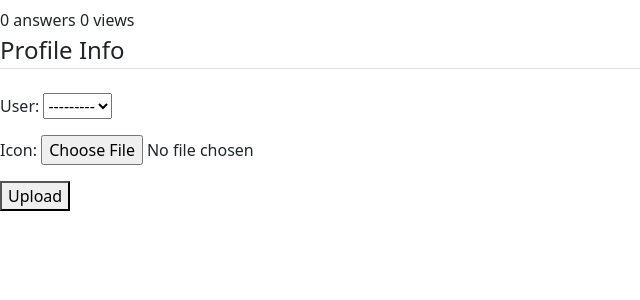
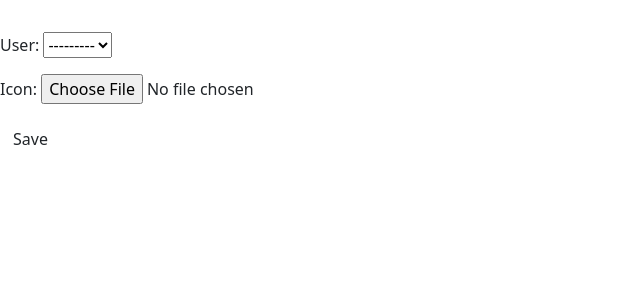
Before and after one commit to zura-chkhaidze/stackoverflowClone-master, a Django app: page /profile/ in a window 1280 px wide. Shown: the part 56-356 px from the top of the page, without its empty margins (0-640 px from the left). Run offline with Django 4.2, Linux system fonts and the light colour scheme; some libraries are stand-ins or nearby versions.

Commit message:
zura edits: user Profile page and picture apload

```diff
--- a/templates/users/profile.html
+++ b/templates/users/profile.html
@@ -1,21 +1,15 @@
 {% extends "base.html"%} {% load crispy_forms_tags %} {% block content %}
+
 <div class="content-section">
-  <div class="media">
-    <div class="media">
+  <img class="rounded-circle account-img" src="{{ user.profile.icon.url }}" />
+  <div>
 
-      <div class="media-body">
-        <h2 class="account-heading">{{ user.username }}</h2>
-        <span>{{ question.answer_set.all|length }} answers</span>
-        <span>{{ question.views_set.all|length }} views</span>
-      </div>
-    </div>
+    <h2 class="account-heading">{{ user.username }}</h2>
+  </div>
+  <form method="POST" class="post-form" enctype="multipart/form-data">
+    {% csrf_token %} {{ form.as_p }}
+    <button type="submit" class="save btn btn-default">Save</button>
+  </form>
+</div>
 
-    <form method = "post" enctype="multipart/form-data">
-      <legend class="border-bottom mb-4">Profile Info</legend>
-      {% csrf_token %}
-      {{ form.as_p }}
-      <button type="submit">Upload</button>
-    </form>
-  <!-- FORM HERE -->
-</div>
 {% endblock content %}
--- a/users/apps.py
+++ b/users/apps.py
@@ -4,3 +4,6 @@ from django.apps import AppConfig
 class UsersConfig(AppConfig):
     default_auto_field = 'django.db.models.BigAutoField'
     name = 'users'
+
+    def ready(self):
+        import users.signals
--- a/users/models.py
+++ b/users/models.py
@@ -10,3 +10,5 @@ class User(AbstractUser):
 class Profile(models.Model):
     user = models.OneToOneField(User, on_delete=models.CASCADE)
     icon = models.ImageField(upload_to='user_profile_pics/')
+    def __str__(self):
+        return f'{self.user.username} Profile'
```
Also changed, not shown: users/signals.py (added, +9 -0 lines).
